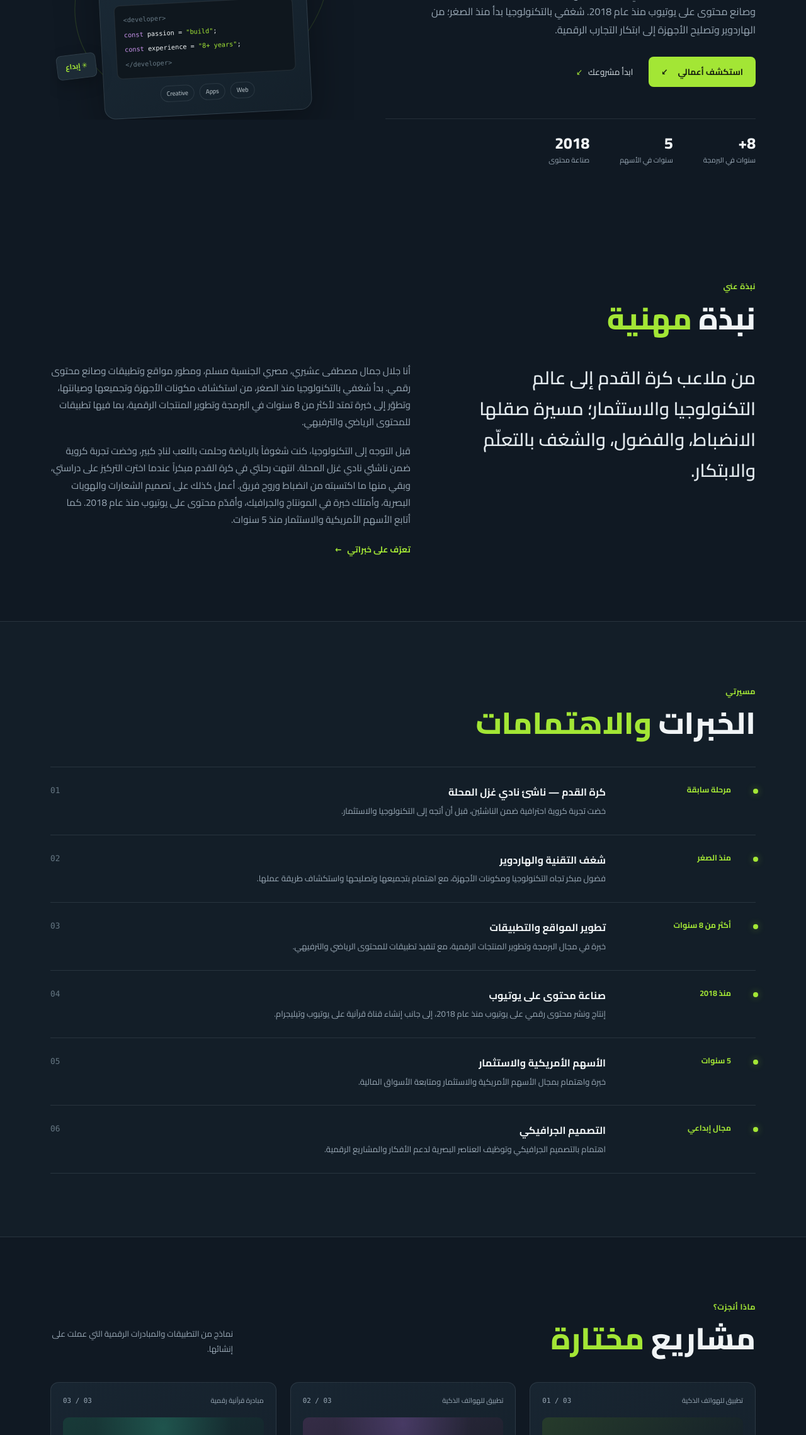
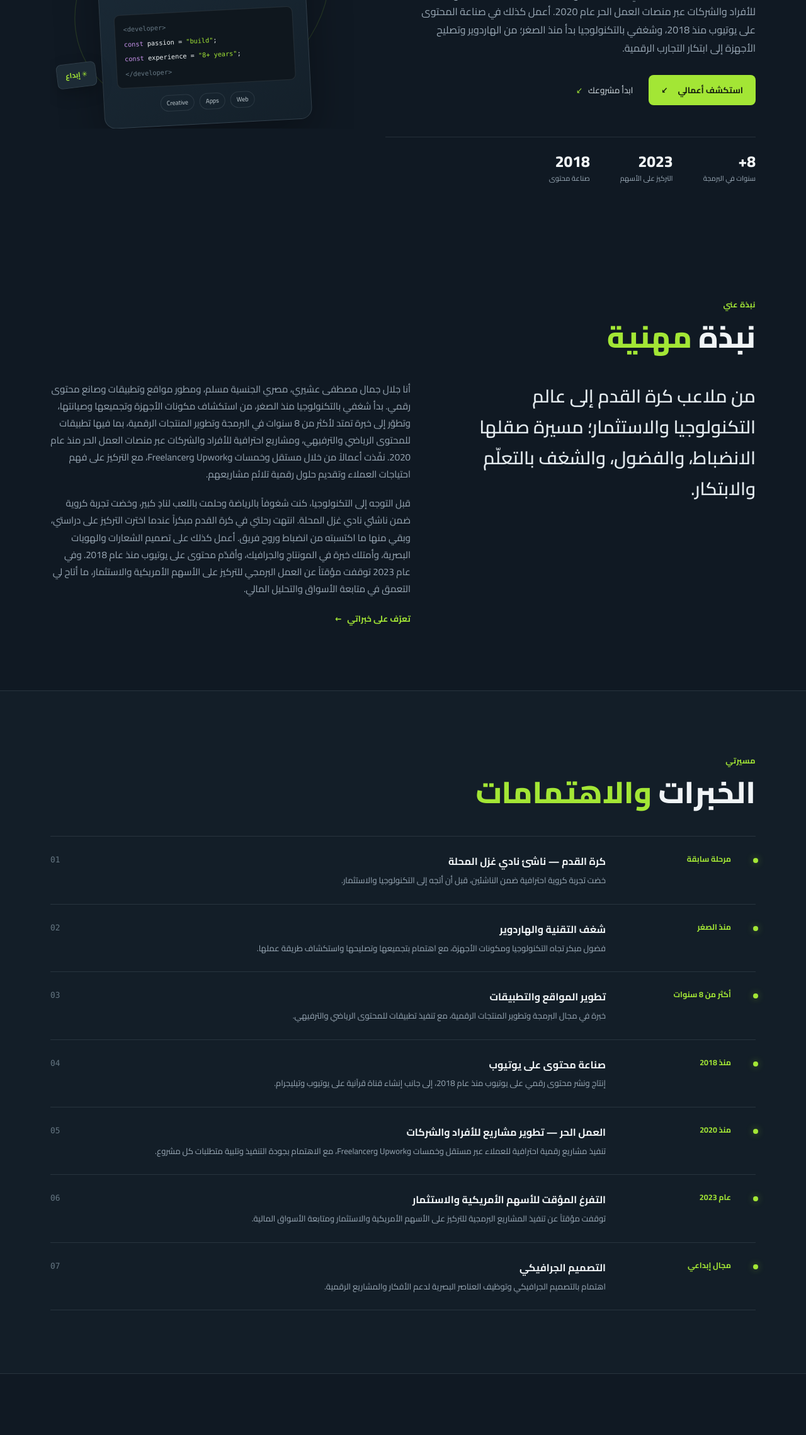
Before and after one commit to jalaljamal24/eng-jalal_jamal, a plain HTML site: page index.html in a window 1280 px wide. Shown: the part 454-2732 px from the top of the page at 63% size. Drawn offline with Linux system fonts and the light colour scheme.

Commit message:
Add files via upload

```diff
--- a/index.html
+++ b/index.html
@@ -3,7 +3,7 @@
 <head>
     <meta charset="UTF-8">
     <meta name="viewport" content="width=device-width, initial-scale=1.0">
-    <meta name="description" content="معرض أعمال جلال جمال مصطفى عشيري، مطور مواقع وتطبيقات وصانع محتوى على يوتيوب منذ 2018.">
+    <meta name="description" content="الملف المهني لجلال جمال مصطفى عشيري: مطور مواقع وتطبيقات، نفّذ مشاريع احترافية للأفراد والشركات عبر منصات العمل الحر منذ 2020.">
     <meta name="theme-color" content="#101923">
     <title>جلال جمال مصطفى عشيري | مطور مواقع وتطبيقات</title>
     <link rel="stylesheet" href="stylle.css">
@@ -31,8 +31,9 @@
                 <p class="eyebrow"><span class="status-dot"></span> مطور ومبدع رقمي</p>
                 <h1>أحوّل الأفكار<br>إلى <span>تجارب رقمية</span></h1>
                 <p class="hero-description">
-                    أنا جلال جمال مصطفى عشيري، مطور مواقع وتطبيقات بخبرة تتجاوز 8 سنوات،
-                    وصانع محتوى على يوتيوب منذ عام 2018. شغفي بالتكنولوجيا بدأ منذ الصغر؛
+                    أنا جلال جمال مصطفى عشيري، مطور مواقع وتطبيقات، بدأت تنفيذ مشاريع
+                    احترافية للأفراد والشركات عبر منصات العمل الحر عام 2020. أعمل كذلك
+                    في صناعة المحتوى على يوتيوب منذ 2018، وشغفي بالتكنولوجيا بدأ منذ الصغر؛
                     من الهاردوير وتصليح الأجهزة إلى ابتكار التجارب الرقمية.
                 </p>
                 <div class="hero-actions">
@@ -41,7 +42,7 @@
                 </div>
                 <div class="hero-stats" aria-label="ملخص الخبرات">
                     <div><strong>8+</strong><span>سنوات في البرمجة</span></div>
-                    <div><strong>5</strong><span>سنوات في الأسهم</span></div>
+                    <div><strong>2023</strong><span>التركيز على الأسهم</span></div>
                     <div><strong>2018</strong><span>صناعة محتوى</span></div>
                 </div>
             </div>
@@ -82,7 +83,10 @@
                         وصانع محتوى رقمي. بدأ شغفي بالتكنولوجيا منذ الصغر، من استكشاف
                         مكونات الأجهزة وتجميعها وصيانتها، وتطوّر إلى خبرة تمتد لأكثر من
                         8 سنوات في البرمجة وتطوير المنتجات الرقمية، بما فيها تطبيقات
-                        للمحتوى الرياضي والترفيهي.
+                        للمحتوى الرياضي والترفيهي، ومشاريع احترافية
+                        للأفراد والشركات عبر منصات العمل الحر منذ عام 2020. نفّذت أعمالاً
+                        من خلال مستقل وخمسات وUpwork وFreelancer، مع التركيز على فهم
+                        احتياجات العملاء وتقديم حلول رقمية تلائم مشاريعهم.
                     </p>
                     <p>
                         قبل التوجه إلى التكنولوجيا، كنت شغوفاً بالرياضة وحلمت باللعب
@@ -90,8 +94,9 @@
                         رحلتي في كرة القدم مبكراً عندما اخترت التركيز على دراستي، وبقي
                         منها ما اكتسبته من انضباط وروح فريق. أعمل كذلك على تصميم الشعارات
                         والهويات البصرية، وأمتلك خبرة في المونتاج والجرافيك، وأقدّم محتوى
-                        على يوتيوب منذ عام 2018. كما أتابع الأسهم الأمريكية والاستثمار
-                        منذ 5 سنوات.
+                        على يوتيوب منذ عام 2018. وفي عام 2023 توقفت مؤقتاً عن العمل
+                        البرمجي للتركيز على الأسهم الأمريكية والاستثمار، ما أتاح لي
+                        التعمق في متابعة الأسواق والتحليل المالي.
                     </p>
                     <a class="inline-link" href="#experience">تعرّف على خبراتي <span aria-hidden="true">←</span></a>
                 </div>
@@ -143,12 +148,21 @@
                     </article>
                     <article class="timeline-item">
                         <span class="timeline-marker"></span>
-                        <div class="timeline-date">5 سنوات</div>
+                        <div class="timeline-date">منذ 2020</div>
                         <div class="timeline-content">
-                            <h3>الأسهم الأمريكية والاستثمار</h3>
-                            <p>خبرة واهتمام بمجال الأسهم الأمريكية والاستثمار ومتابعة الأسواق المالية.</p>
+                            <h3>العمل الحر — تطوير مشاريع للأفراد والشركات</h3>
+                            <p>تنفيذ مشاريع رقمية احترافية للعملاء عبر مستقل وخمسات وUpwork وFreelancer، مع الاهتمام بجودة التنفيذ وتلبية متطلبات كل مشروع.</p>
                         </div>
                         <span class="timeline-index">05</span>
+                    </article>
+                    <article class="timeline-item">
+                        <span class="timeline-marker"></span>
+                        <div class="timeline-date">عام 2023</div>
+                        <div class="timeline-content">
+                            <h3>التفرغ المؤقت للأسهم الأمريكية والاستثمار</h3>
+                            <p>توقفت مؤقتاً عن تنفيذ المشاريع البرمجية للتركيز على الأسهم الأمريكية والاستثمار ومتابعة الأسواق المالية.</p>
+                        </div>
+                        <span class="timeline-index">06</span>
                     </article>
                     <article class="timeline-item">
                         <span class="timeline-marker"></span>
@@ -157,7 +171,7 @@
                             <h3>التصميم الجرافيكي</h3>
                             <p>اهتمام بالتصميم الجرافيكي وتوظيف العناصر البصرية لدعم الأفكار والمشاريع الرقمية.</p>
                         </div>
-                        <span class="timeline-index">06</span>
+                        <span class="timeline-index">07</span>
                     </article>
                 </div>
             </div>
@@ -282,7 +296,7 @@
                     </div>
                     <div class="skill-item">
                         <span class="skill-icon">↗</span>
-                        <span class="skill-copy"><strong>متابعة الأسواق والاستثمار</strong><span>اهتمام ومتابعة للأسهم الأمريكية والأسواق المالية منذ 5 سنوات.</span></span>
+                        <span class="skill-copy"><strong>متابعة الأسواق والاستثمار</strong><span>تركيز على الأسهم الأمريكية والأسواق المالية منذ عام 2023.</span></span>
                         <span class="skill-arrow" aria-hidden="true">↙</span>
                     </div>
                     <div class="skill-item">
```
